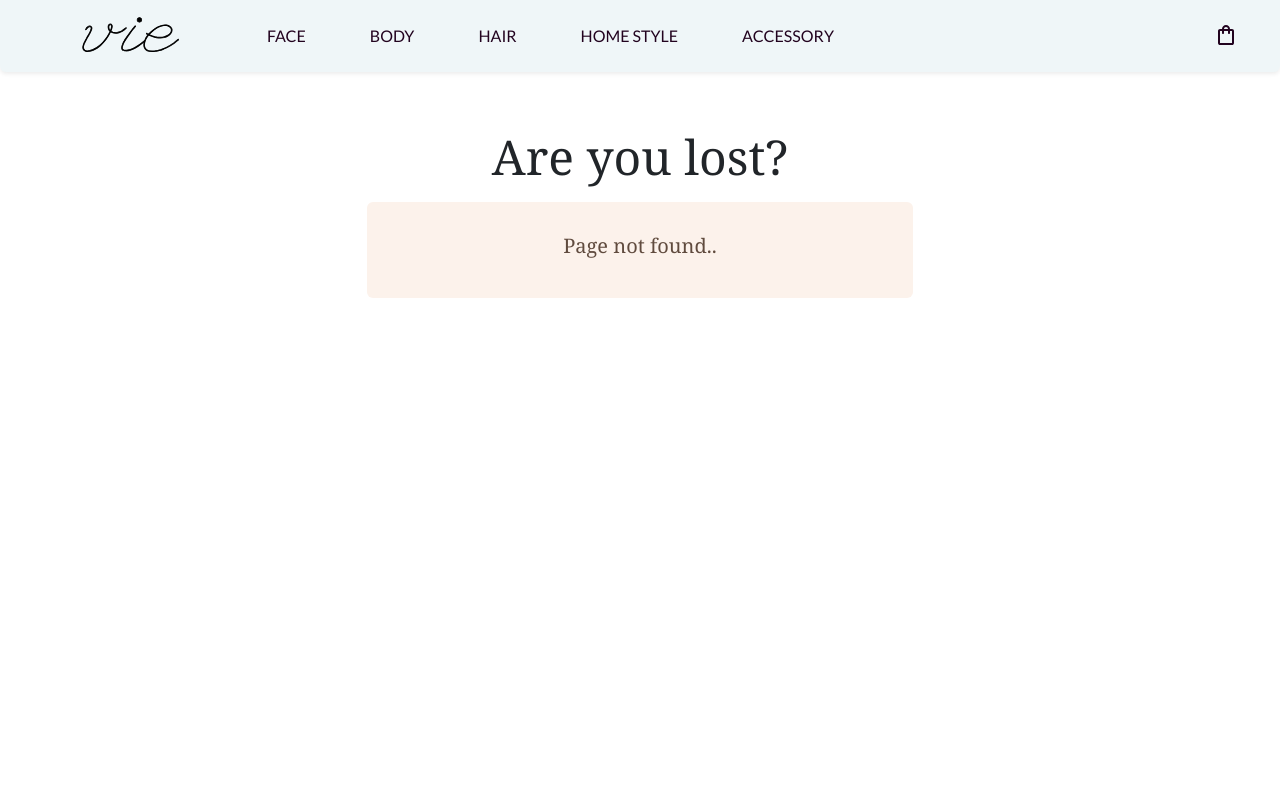
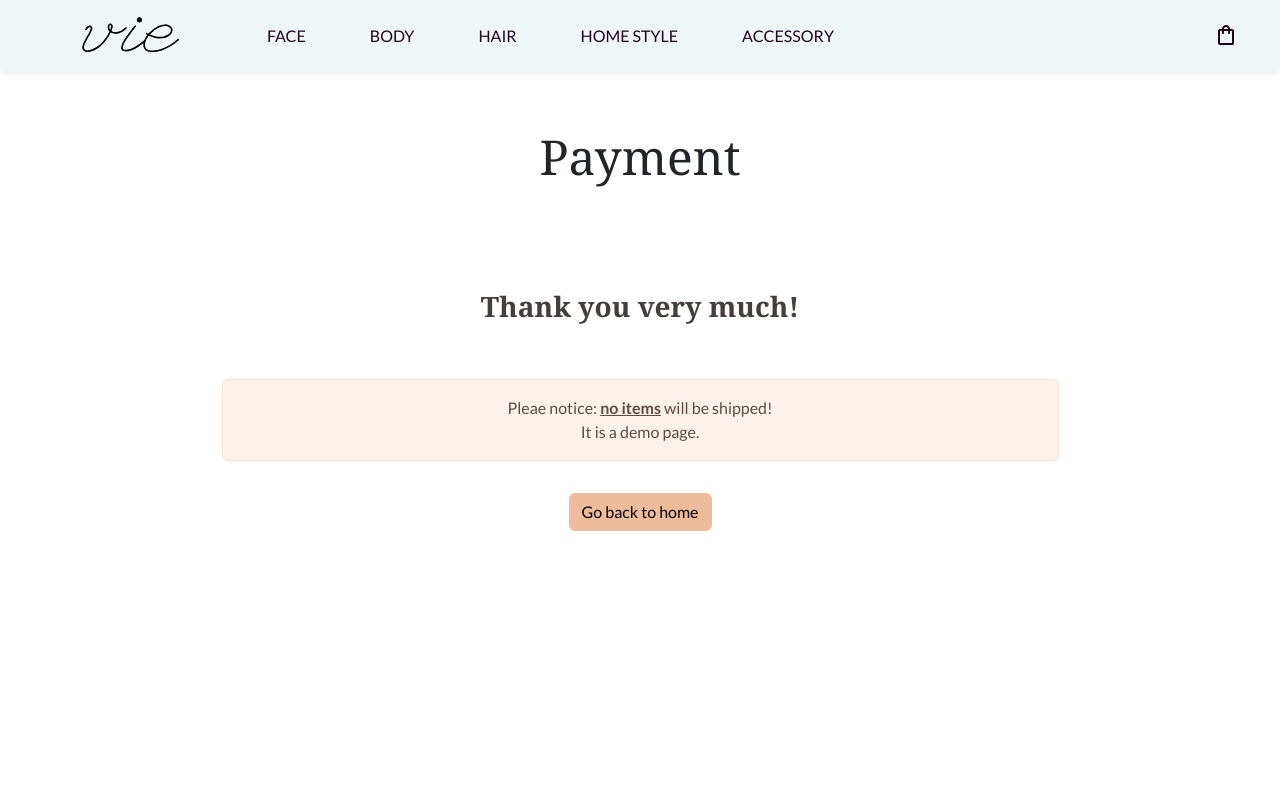
Before and after one commit to peiyi-c/verdant-vie, a Vue app: page /thank-you in a window 1280 px wide. Shown: the top 800 px of the page. Built offline with nearby package versions, Linux system fonts and the light colour scheme.

Commit message:
rename payment page to thank-you

```diff
--- a/src/pages/Payment.vue
+++ b/src/pages/Thankyou.vue
@@ -1,7 +1,7 @@
 <template>
   <h1 class="text-center display-5">Payment</h1>
 
-  <section class="container">
+  <section class="container pt-5">
     <!-- loading spinner -->
     <div
       v-if="loading"
@@ -46,6 +46,9 @@ export default {
 
     let timeout = "";
     onMounted(() => {
+      // scroll to top
+      window.scrollTo(0, 0);
+      // wait 2 sec, then show content
       timeout = setTimeout(() => {
         loading.value = false;
       }, 2000);
--- a/src/router/index.js
+++ b/src/router/index.js
@@ -39,9 +39,9 @@ const routes = [
     component: () => import("../pages/Checkout.vue"),
   },
   {
-    path: "/payment",
-    name: "payment",
-    component: () => import("../pages/Payment.vue"),
+    path: "/thank-you",
+    name: "thank-you",
+    component: () => import("../pages/Thankyou.vue"),
   },
   {
     path: "/:pathMatch(.*)*",
```
